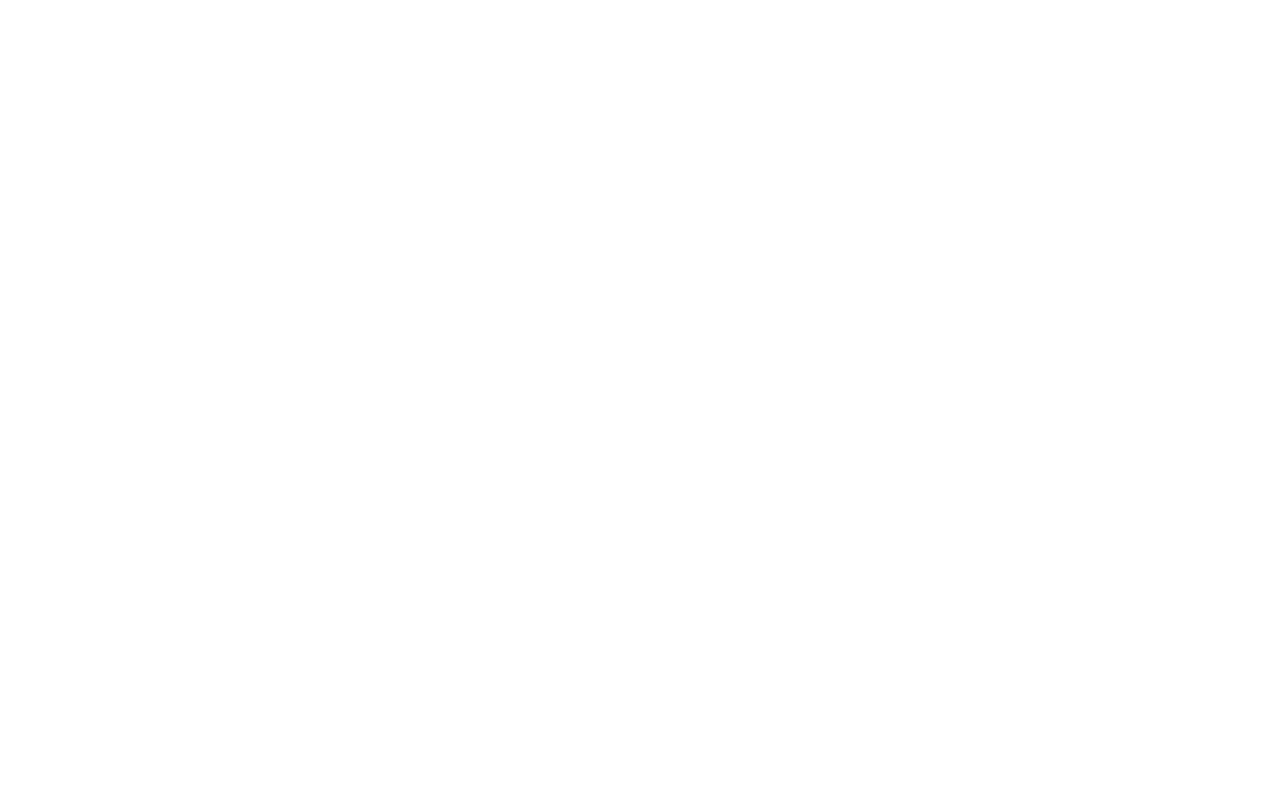
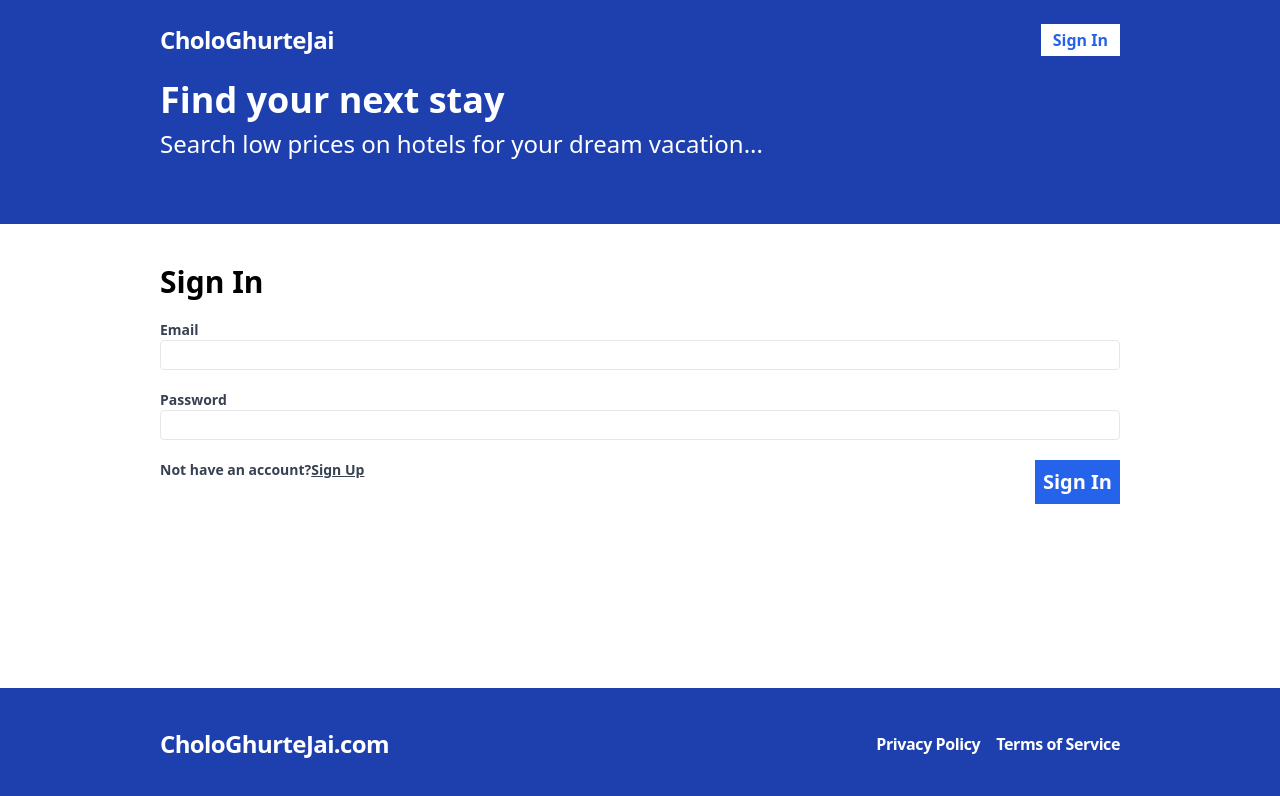
Before and after one commit to REDOWAN038/Hotel-Reservation, a React (Vite) app in the folder client/: page /signin in a window 1280 px wide. Before the commit this address had no page. Shown: the top 796 px of the page. Built offline with nearby package versions, Linux system fonts and the light colour scheme.

Commit message:
signin signout

```diff
--- a/client/src/App.jsx
+++ b/client/src/App.jsx
@@ -2,6 +2,7 @@ import { BrowserRouter as Router, Routes, Route } from "react-router-dom"
 import Layout from "./layout/Layout"
 import SignUp from "./pages/SignUp"
 import ProtectedRoute from "./Protection/ProtectedRoute"
+import SignIn from "./pages/SignIn"
 const App = () => {
     return (
         <Router>
@@ -24,6 +25,16 @@ const App = () => {
                         </ProtectedRoute>
                     }
                 />
+                <Route
+                    path='/signin'
+                    element={
+                        <ProtectedRoute accessBy='unauthorized'>
+                            <Layout>
+                                <SignIn />
+                            </Layout>
+                        </ProtectedRoute>
+                    }
+                />
             </Routes>
         </Router>
     )
--- /dev/null
+++ b/client/src/pages/SignIn.jsx
@@ -0,0 +1,99 @@
+import { useForm } from "react-hook-form"
+import axios from "axios"
+import { Link, useNavigate } from "react-router-dom"
+import { showToast } from "../utils/toast"
+import { useDispatch } from "react-redux"
+import { login } from "../features/auth/authSlice"
+
+const SignIn = () => {
+    const {
+        register,
+        handleSubmit,
+        formState: { errors },
+    } = useForm()
+    const navigate = useNavigate()
+    const dispatch = useDispatch()
+
+    const onSubmit = async (data) => {
+        try {
+            const res = await axios.post(
+                `${import.meta.env.VITE_SERVER_URL}/api/v1/auth/login`,
+                {
+                    email: data.email,
+                    password: data.password,
+                },
+                { withCredentials: true }
+            )
+
+            if (res?.data?.success) {
+                dispatch(login(res?.data?.payload))
+                showToast(res?.data?.message, "success")
+                navigate("/")
+            }
+        } catch (error) {
+            if (error?.response?.status === 404) {
+                showToast(error?.response?.data?.message, "info")
+                navigate("/signup")
+            } else if (error?.response?.status === 401) {
+                showToast(error?.response?.data?.message, "error")
+            } else {
+                showToast("something went wrong...", "error")
+            }
+        }
+    }
+
+    return (
+        <form className='flex flex-col gap-5' onSubmit={handleSubmit(onSubmit)}>
+            <h2 className='text-3xl font-bold'>Sign In</h2>
+            <label className='text-gray-700 text-sm font-bold flex-1'>
+                Email
+                <input
+                    type='email'
+                    className='border rounded w-full py-1 px-2 font-normal'
+                    {...register("email", {
+                        required: "This field is required",
+                    })}
+                ></input>
+                {errors.email && (
+                    <span className='text-red-500'>{errors.email.message}</span>
+                )}
+            </label>
+            <label className='text-gray-700 text-sm font-bold flex-1'>
+                Password
+                <input
+                    type='password'
+                    className='border rounded w-full py-1 px-2 font-normal'
+                    {...register("password", {
+                        required: "This field is required",
+                    })}
+                ></input>
+                {errors.password && (
+                    <span className='text-red-500'>
+                        {errors.password.message}
+                    </span>
+                )}
+            </label>
+            <div className='flex flex-col md:flex-row gap-5'>
+                <span className='text-gray-700 text-sm font-bold flex-1'>
+                    Not have an account?
+                    <Link
+                        to='/signup'
+                        className='hover:text-blue-600 underline'
+                    >
+                        Sign Up
+                    </Link>
+                </span>
+                <span>
+                    <button
+                        type='submit'
+                        className='bg-blue-600 text-white p-2 font-bold hover:bg-blue-500 text-xl'
+                    >
+                        Sign In
+                    </button>
+                </span>
+            </div>
+        </form>
+    )
+}
+
+export default SignIn
--- a/client/src/pages/SignUp.jsx
+++ b/client/src/pages/SignUp.jsx
@@ -1,6 +1,6 @@
 import { useForm } from "react-hook-form"
 import axios from "axios"
-import { useNavigate } from "react-router-dom"
+import { Link, useNavigate } from "react-router-dom"
 import { showToast } from "../utils/toast"
 
 const SignUp = () => {
@@ -121,6 +121,16 @@ const SignUp = () => {
                     </span>
                 )}
             </label>
+            <div className='flex flex-col md:flex-row gap-5'>
+                <span className='text-gray-700 text-sm font-bold flex-1'>
+                    Already have an account?
+                    <Link
+                        to='/signin'
+                        className='hover:text-blue-600 underline'
+                    >
+                        Sign In
+                    </Link>
+                </span>
                 <span>
                     <button
                         type='submit'
@@ -129,6 +139,7 @@ const SignUp = () => {
                         Create Account
                     </button>
                 </span>
+            </div>
         </form>
     )
 }
```
Lines whose indentation alone changed are shown as unchanged.
